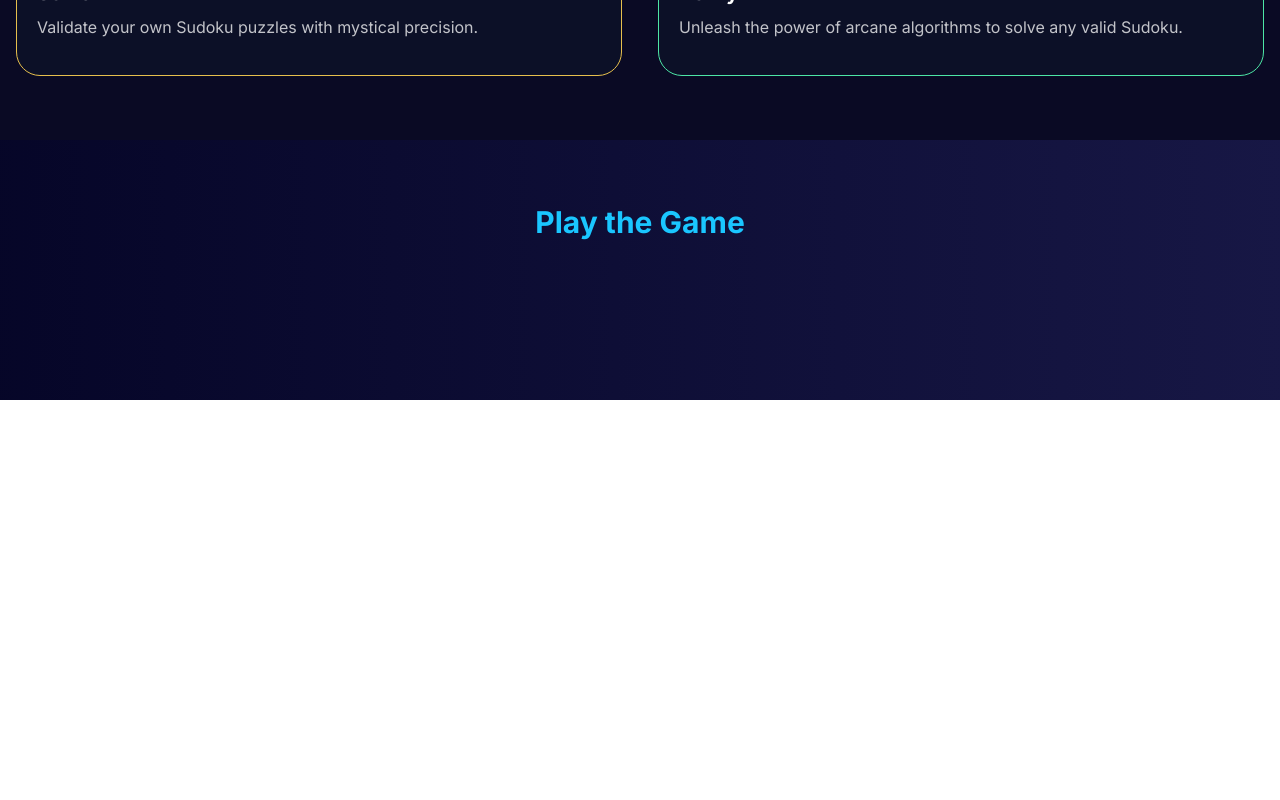
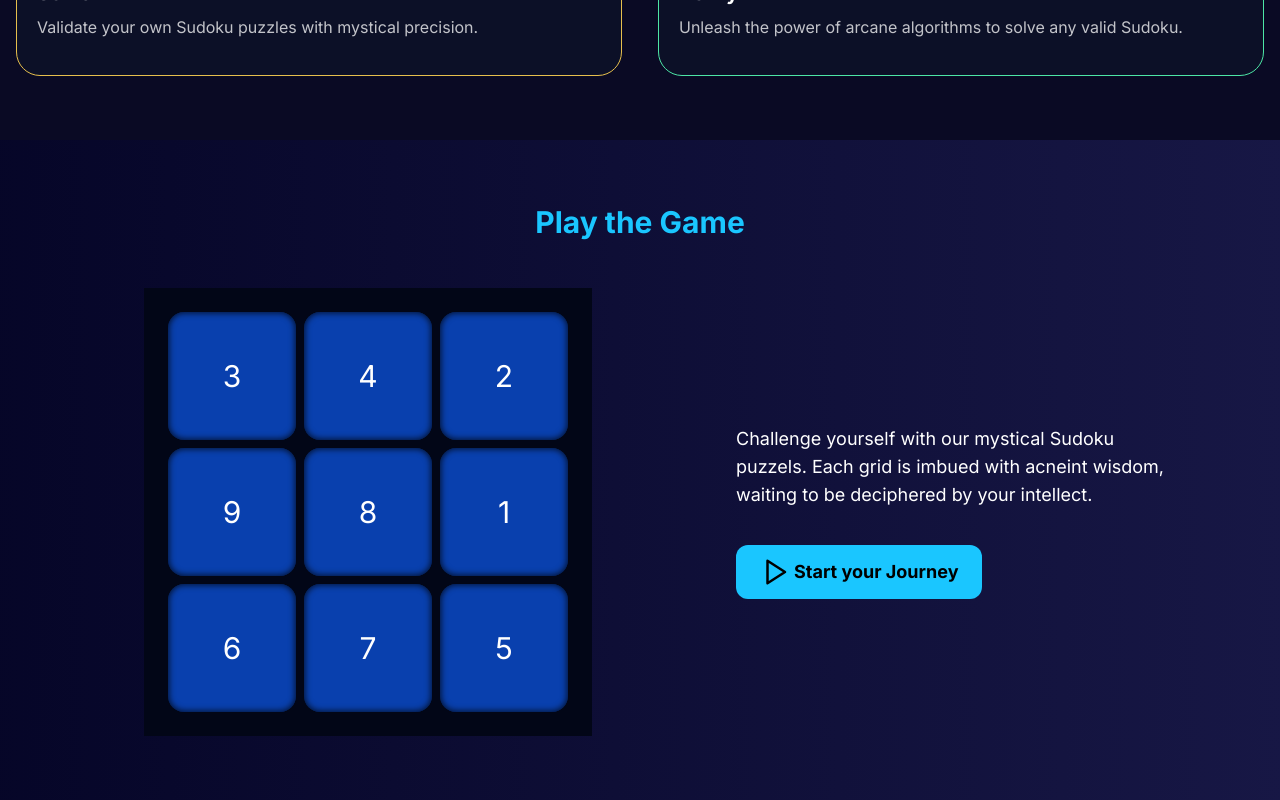
Before and after one commit to Neonsy/NextJS-MysticGrid, a Next.js app: page / in a window 1280 px wide. Shown: the part 1276-2076 px from the top of the page. Before the commit the page ends 1676 px from the top, so only its background shows below. Built offline with nearby package versions, Linux system fonts and the light colour scheme; what fluid-tailwind would draw is missing.

Commit message:
Feature Section basic mockup complete

```diff
--- a/src/app/globals.css
+++ b/src/app/globals.css
@@ -18,6 +18,8 @@
         --color-verify: 155deg 75% 60%;
         --color-solve: 45deg 75% 60%;
 
+        --color-board-primary: 220deg 90% 36%;
+
         --height-header: 90px;
         --height-hero: calc(100dvh - var(--height-header));
     }
--- a/src/app/page.tsx
+++ b/src/app/page.tsx
@@ -1,13 +1,19 @@
 import Feature from '@/components/pages/home/feature';
 import Features from '@/components/pages/home/features';
 import Hero from '@/components/pages/home/hero';
+import { LuPlay } from 'react-icons/lu';
 
 export default function Home() {
     return (
         <>
             <Hero />
             <Features />
-            <Feature type='play' />
+            <Feature
+                type='play'
+                description='Challenge yourself with our mystical Sudoku puzzels. Each grid is imbued with acneint wisdom, waiting to be deciphered by your intellect.'
+                cta='Start your Journey'
+                icon={LuPlay}
+            />
         </>
     );
 }
--- a/src/components/infoCard/index.tsx
+++ b/src/components/infoCard/index.tsx
@@ -2,7 +2,7 @@ import Icons from '@/components/icons';
 import { IconType } from 'react-icons';
 
 type InfoCardProps = {
-    icon?: IconType;
+    icon: IconType;
     title: string;
     description?: string;
     type?: 'primary' | 'generate' | 'verify' | 'solve';
@@ -34,12 +34,12 @@ export default function InfoCard({ icon, title, description, type = 'primary' }:
 
     return (
         <div className={`${border} relative flex flex-col gap-y-2 rounded-3xl border ${bg ? 'bg-slate-900/50' : ''} px-5 py-9`}>
-            {icon ? <Icons icon={icon} className={`mb-3 text-3xl ${text}`} /> : null}
+            <Icons icon={icon} className={`mb-3 text-3xl ${text}`} />
 
             <p className='text-xl font-bold'>{title}</p>
             <p className='opacity-75'>{description}</p>
 
-            <div className={`info-card-blob $ absolute right-0 top-0 ${bg}`}></div>
+            <div className={`$ info-card-blob absolute right-0 top-0 ${bg}`}></div>
         </div>
     );
 }
--- a/src/components/pages/home/feature.tsx
+++ b/src/components/pages/home/feature.tsx
@@ -1,24 +1,61 @@
 import Container from '@/components/container';
+import Icons from '@/components/icons';
+import FeatureBoard from '@/components/pages/home/featureBoard';
+import Link from 'next/link';
+import { IconType } from 'react-icons';
 
 type FeatureProps = {
     type: 'play' | 'generate' | 'verify' | 'solve';
+    description: string;
+    cta: string;
+    icon: IconType;
+    direction?: 'ltr' | 'rtl';
 };
 
-export default function Feature({ type }: FeatureProps) {
-    const { heading, gradient, color, bg } = {
-        play: { heading: 'Play the Game', color: 'text-primary', bg: 'bg-primary', gradient: 'bg-gradient-to-r from-primaryL to-primaryR' },
+export default function Feature({ type, direction = 'ltr', description, cta, icon }: FeatureProps) {
+    const { heading, gradient, text, cellBg, ctaBg } = {
+        play: {
+            heading: 'Play the Game',
+            text: 'text-primary',
+            cellBg: 'bg-board-primary',
+            gradient: 'bg-gradient-to-r from-primary-l to-primary-r',
+            ctaBg: 'bg-primary',
+        },
         generate: { heading: 'Generate your own Grid' },
         verify: { heading: 'Verify a Grid' },
         solve: { heading: 'Solve a Grid' },
     }[type];
 
+    const featureBoard = <FeatureBoard cellBg={cellBg!} className='ml-36' />;
+    const content = (
+        <div className='flex flex-col justify-center gap-y-9 px-24'>
+            <p className='text-lg'>{description}</p>
+
+            <Link
+                href={`/${type}`}
+                className={`flex w-fit items-center justify-center rounded-xl text-lg text-inverted ${ctaBg} gap-x-1 px-6 py-3 font-bold`}>
+                <Icons icon={icon} className='text-3xl' />
+                {cta}
+            </Link>
+        </div>
+    );
+
     return (
         <section id={type} className={`${gradient}`}>
             <Container className='flex flex-col items-center justify-center gap-y-12 py-16'>
-                <h2 className={`${color} text-3xl font-bold`}>{heading}</h2>
+                <h2 className={`${text} text-3xl font-bold`}>{heading}</h2>
 
-                <div></div>
-                <div></div>
+                <div className={`grid ${direction === 'ltr' ? 'grid-cols-[auto,1fr]' : 'grid-cols-[1fr,auto]'} gap-x-12 text-default`}>
+                    {direction === 'ltr' ? (
+                        <>
+                            {featureBoard} {content}
+                        </>
+                    ) : (
+                        <>
+                            {content} {featureBoard}
+                        </>
+                    )}
+                </div>
             </Container>
         </section>
     );
--- /dev/null
+++ b/src/components/pages/home/featureBoard.tsx
@@ -0,0 +1,20 @@
+type FeatureBoardProps = {
+    className?: string;
+    cellBg: string;
+};
+
+export default function FeatureBoard({ cellBg, className }: FeatureBoardProps) {
+    const cellNumbers = [1, 2, 3, 4, 5, 6, 7, 8, 9].sort(() => 0.5 - Math.random());
+
+    return (
+        <div className={`${className} grid w-fit grid-cols-3 grid-rows-3 gap-2 bg-slate-950 p-6`}>
+            {cellNumbers.map((number) => (
+                <div
+                    key={number}
+                    className={`${cellBg} board-cell-shadow flex h-32 w-32 items-center justify-center rounded-2xl text-3xl text-default`}>
+                    {number}
+                </div>
+            ))}
+        </div>
+    );
+}
--- a/tailwind.config.ts
+++ b/tailwind.config.ts
@@ -20,14 +20,16 @@ export default {
                 generate: 'hsl(var(--color-generate) / <alpha-value>)',
                 verify: 'hsl(var(--color-verify) / <alpha-value>)',
                 solve: 'hsl(var(--color-solve) / <alpha-value>)',
+
+                'board-primary': 'hsl(var(--color-board-primary) / <alpha-value>)',
             },
             backgroundColor: {
                 header: 'hsl(var(--bg-header) / <alpha-value>)',
                 features: 'hsl(var(--bg-features) / <alpha-value>)',
             },
             gradientColorStops: {
-                primaryL: 'hsl(var(--gradient-primary-l) / <alpha-value>)',
-                primaryR: 'hsl(var(--gradient-primary-r) / <alpha-value>)',
+                'primary-l': 'hsl(var(--gradient-primary-l) / <alpha-value>)',
+                'primary-r': 'hsl(var(--gradient-primary-r) / <alpha-value>)',
             },
             height: {
                 header: 'var(--height-header)',
@@ -47,6 +49,9 @@ export default {
                     width: '50px',
                     height: '50px',
                 },
+                '.board-cell-shadow': {
+                    boxShadow: 'inset 0 0 6px 1px rgba(0, 0, 0, 0.75)',
+                },
             });
         }),
     ],
```
